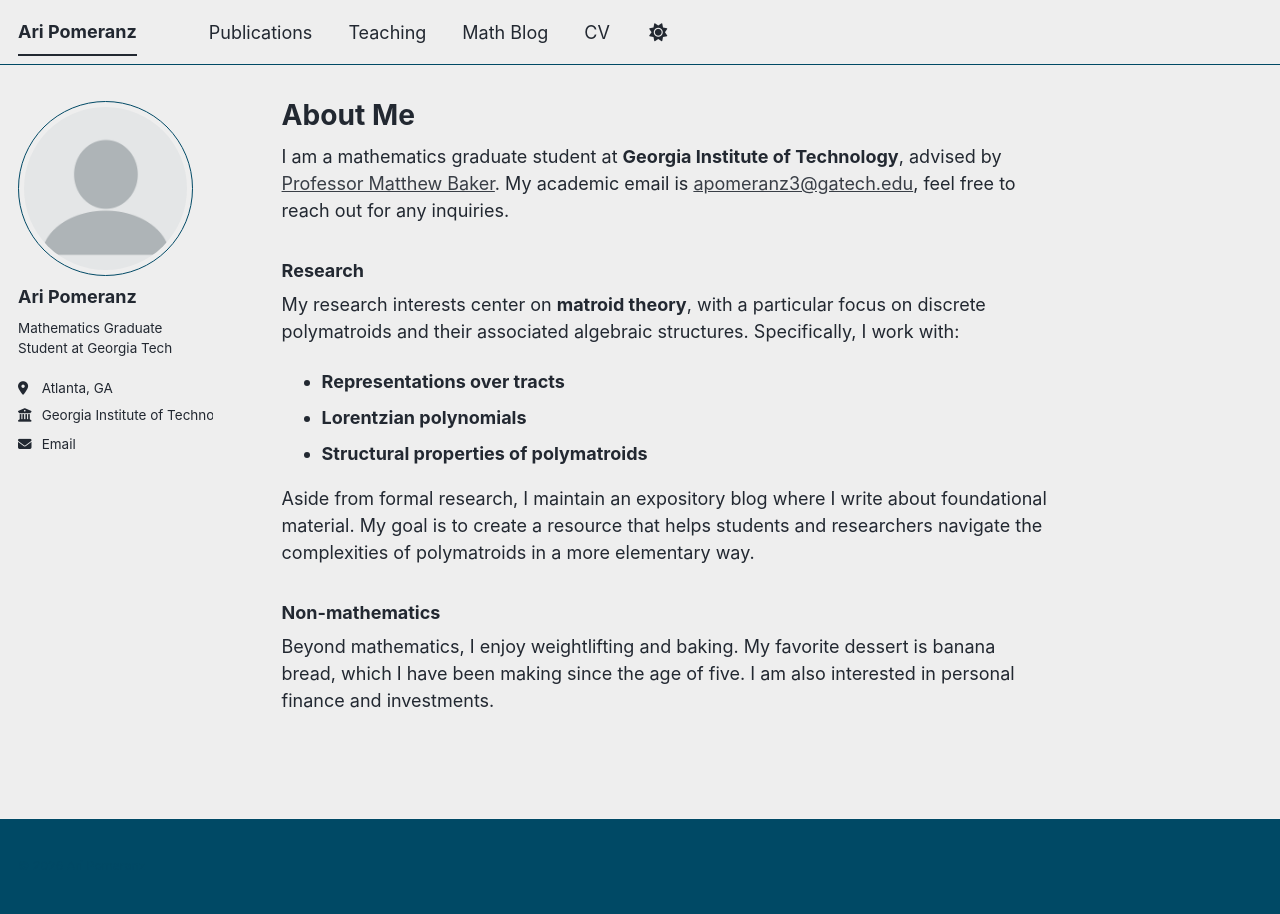
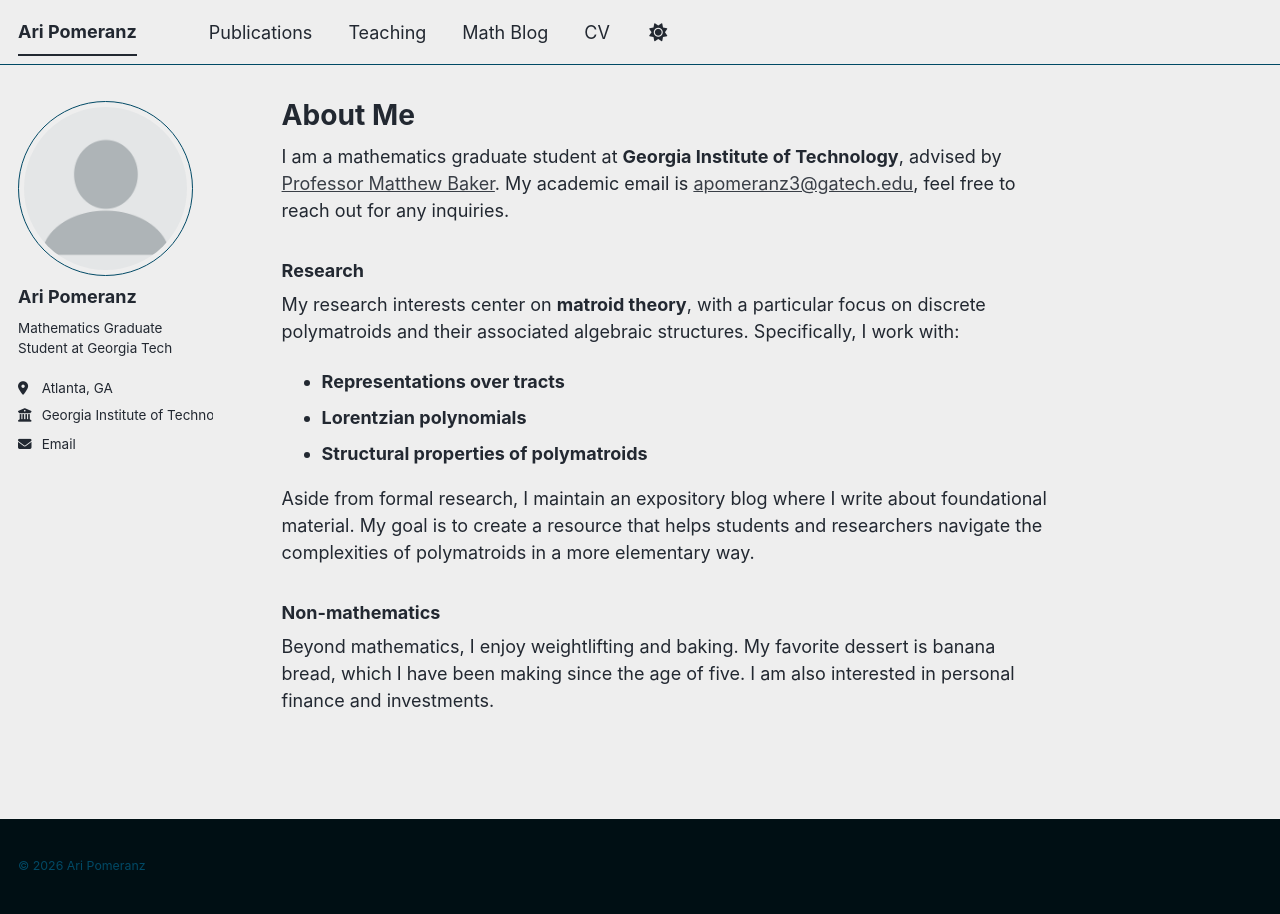
Before and after one commit to aripomeranz/aripomeranz, a Jekyll site: the page built from _pages/about.md, in a window 1280 px wide. Built offline with Jekyll 4.4.1, drawn with Linux system fonts in a browser that asks for light colours; a script bundle is joined from its source files by our own code; library files that are not in the unit come from our copies.

Commit message:
Update _air_light.scss

```diff
--- a/_sass/theme/_air_light.scss
+++ b/_sass/theme/_air_light.scss
@@ -15,7 +15,7 @@ $text                       : #222831;
 $link                       : #393e46;
 $link-dark                  : mix(#000, $link, 25%);
 $link-light                 : mix(#fff, $link, 25%);
-$footer                     : mix(#000, $primary-color, 50%);
+$footer                     : mix(#000, $primary-color, 90%);
 
 /* Color codes used for the site */
 $danger-color               : #ee5f5b;
```
